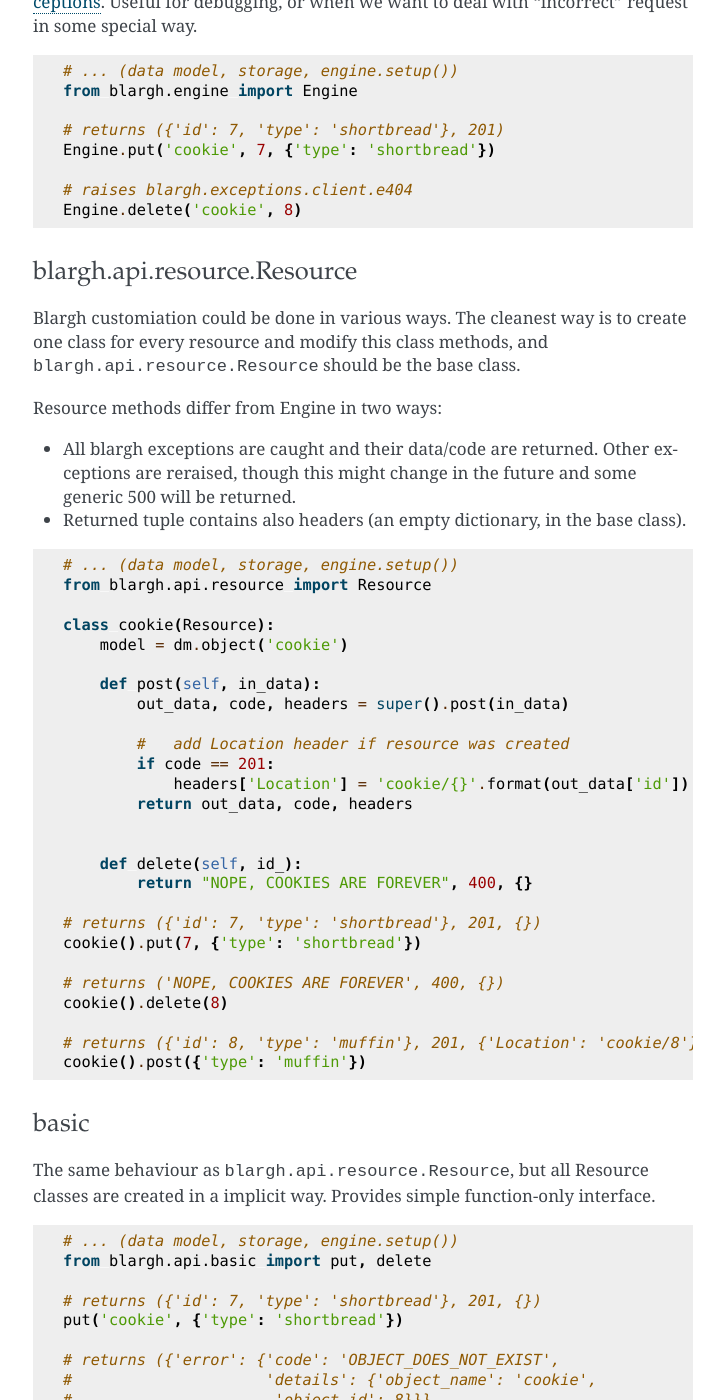
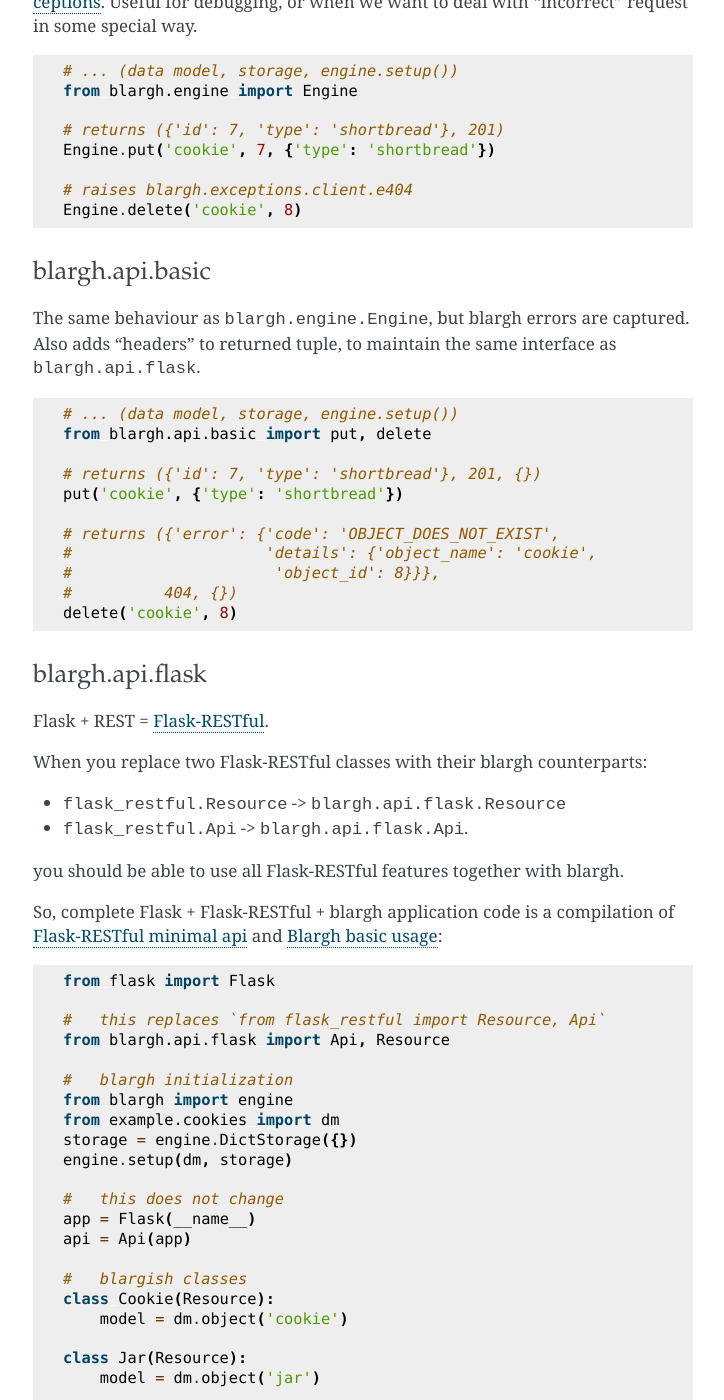
Before and after one commit to johny-b/blargh, a Sphinx documentation site: the page built from docs/api.rst, in a window 1280 px wide and 1400 px high, scrolled down 3698 px. Shown: the whole window, without its empty margins (387-1111 px from the left). Built offline with Sphinx 7.4.7, drawn with Linux system fonts in a browser that asks for light colours; some of the changed text lies outside the part shown.

Commit message:
documentation updates following last changes

```diff
--- a/docs/api.rst
+++ b/docs/api.rst
@@ -179,52 +179,11 @@
     # raises blargh.exceptions.client.e404
     Engine.delete('cookie', 8)
 
-blargh.api.resource.Resource
-^^^^^^^^^^^^^^^^^^^^^^^^^^^^
+blargh.api.basic
+^^^^^^^^^^^^^^^^
 
-Blargh customiation could be done in various ways. The cleanest way is to create one class for every resource
-and modify this class methods, and :code:`blargh.api.resource.Resource` should be the base class.
-
-Resource methods differ from Engine in two ways:
-
-- All blargh exceptions are caught and their data/code are returned.
-  Other exceptions are reraised, though this might change in the future and some generic 500 will be returned.
-- Returned tuple contains also headers (an empty dictionary, in the base class).
-
-.. code-block:: python
-
-    # ... (data model, storage, engine.setup())
-    from blargh.api.resource import Resource
-
-    class cookie(Resource):
-        model = dm.object('cookie')
-
-        def post(self, in_data):
-            out_data, code, headers = super().post(in_data)
-
-            #   add Location header if resource was created
-            if code == 201:
-                headers['Location'] = 'cookie/{}'.format(out_data['id'])
-            return out_data, code, headers
-
-
-        def delete(self, id_):
-            return "NOPE, COOKIES ARE FOREVER", 400, {}
-
-    # returns ({'id': 7, 'type': 'shortbread'}, 201, {})
-    cookie().put(7, {'type': 'shortbread'})
-
-    # returns ('NOPE, COOKIES ARE FOREVER', 400, {})
-    cookie().delete(8)
-
-    # returns ({'id': 8, 'type': 'muffin'}, 201, {'Location': 'cookie/8'})
-    cookie().post({'type': 'muffin'})
-
-basic
-^^^^^
-
-The same behaviour as :code:`blargh.api.resource.Resource`, but all Resource classes are
-created in a implicit way. Provides simple function-only interface.
+The same behaviour as :code:`blargh.engine.Engine`, but blargh errors are captured.
+Also adds "headers" to returned tuple, to maintain the same interface as :code:`blargh.api.flask`.
 
 .. code-block:: python
 
@@ -240,14 +199,14 @@
     #          404, {})
     delete('cookie', 8)
 
-Integration with Flask
-----------------------
+blargh.api.flask
+^^^^^^^^^^^^^^^^
 
 Flask + REST = `Flask-RESTful <https://flask-restful.readthedocs.io/en/latest>`_.
 
 When you replace two Flask-RESTful classes with their blargh counterparts:
 
-- :code:`flask_restful.Resource` -> :code:`blargh.api.resource.FlaskRestfulResource`
+- :code:`flask_restful.Resource` -> :code:`blargh.api.flask.Resource`
 - :code:`flask_restful.Api` -> :code:`blargh.api.flask.Api`.
 
 you should be able to use all Flask-RESTful features together with blargh.
@@ -261,8 +220,7 @@
     from flask import Flask
 
     #   this replaces `from flask_restful import Resource, Api`
-    from blargh.api.flask import Api
-    from blargh.api.resource import FlaskRestfulResource as Resource
+    from blargh.api.flask import Api, Resource
 
     #   blargh initialization
     from blargh import engine
```
Also changed, not shown: docs/cookbook.rst (+0 -26 lines).
